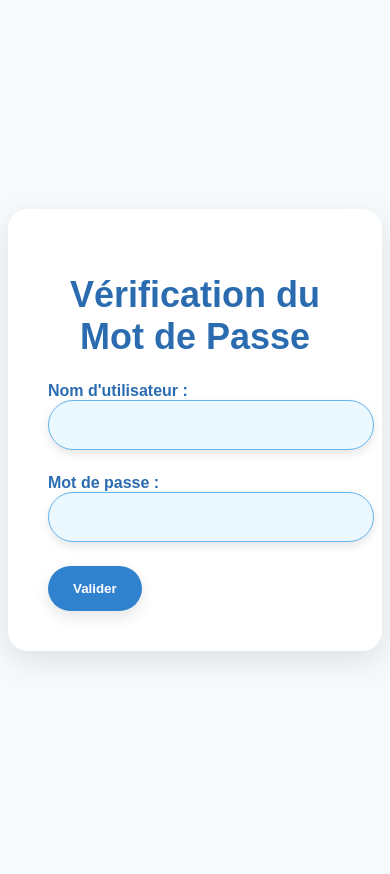
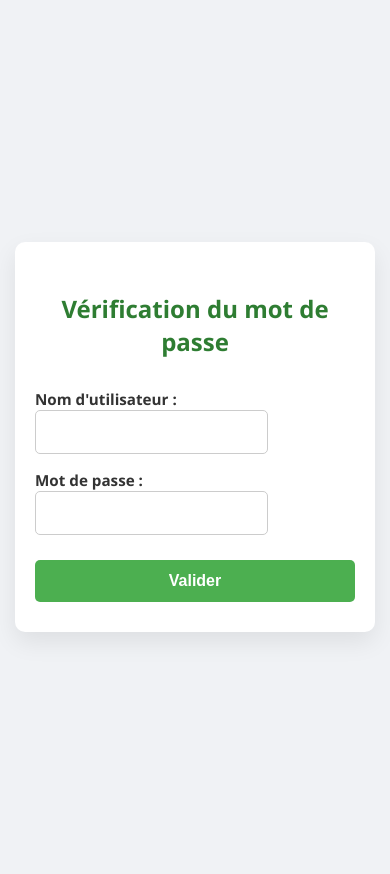
Before and after one commit to DAH-dev/CV, a Django app: page /connexion in a window 390 px wide. Before the commit the page ends 661 px from the top, so only its background shows below. Run offline with Django 5.2, Linux system fonts and the light colour scheme.

Commit message:
Message de mise à jour

```diff
--- a/appcv/templates/formulaire.html
+++ b/appcv/templates/formulaire.html
@@ -1,201 +1,135 @@
 <!DOCTYPE html>
 <html lang="fr">
 <head>
-    <meta charset="UTF-8">
-    <meta name="viewport" content="width=device-width, initial-scale=1.0">
-    <title>Vérification du Mot de Passe</title>
+    <meta charset="UTF-8" />
+    <meta name="viewport" content="width=device-width, initial-scale=1.0" />
+    <title>Vérification du mot de passe</title>
     <style>
-        /* Style de base */
         body {
-            background-color: #f7fafc;
-            min-height: 100vh;
+            padding: 0;
+            background-color: #f0f2f5;
+            font-family: 'Segoe UI', sans-serif;
             display: flex;
             align-items: center;
             justify-content: center;
-            font-family: 'Arial', sans-serif;
+            min-height: 100vh;
         }
 
-        /* Container principal */
         .container {
-            background-color: white;
-            box-shadow: 0 10px 30px rgba(0, 0, 0, 0.1);
-            border-radius: 20px;
-            padding: 40px;
-            max-width: 600px;
+            background-color: #ffffff;
+            padding: 40px 30px;
+            border-radius: 10px;
+            box-shadow: 0 10px 25px rgba(0, 0, 0, 0.08);
+            max-width: 400px;
             width: 100%;
-            transition: all 0.3s;
         }
 
-        .container:hover {
-            transform: scale(1.05);
+        h2 {
+            text-align: center;
+            color: #2e7d32;
+            margin-bottom: 30px;
+            font-size: 1.8rem;
         }
 
-        /* Titre principal */
-        h1 {
-            font-size: 2.25rem;
-            font-weight: bold;
-            margin-bottom: 1.5rem;
-            text-align: center;
-            color: #2b6cb0;
-        }
-
-        /* Formulaire */
         form {
             display: flex;
             flex-direction: column;
-            gap: 1.5rem;
+            gap: 15px;
         }
 
-        /* Champs du formulaire */
-        input[type="text"], input[type="password"] {
-            width: 100%;
-            padding: 15px;
-            border-radius: 9999px;
-            border: 1px solid #63b3ed;
-            box-shadow: 0 4px 10px rgba(0, 0, 0, 0.1);
-            background-color: #ebf8ff;
-            color: #2b6cb0;
-            font-size: 1rem;
+        label {
+            font-weight: 600;
+            color: #333;
+            margin-bottom: 5px;
+            font-size: 0.95rem;
         }
 
-        input[type="text"]:focus, input[type="password"]:focus {
-            outline: none;
-            border-color: #3182ce;
-            box-shadow: 0 0 0 4px rgba(50, 113, 192, 0.3);
+        input[type="text"],
+        input[type="password"] {
+            padding: 12px;
+            border: 1px solid #ccc;
+            border-radius: 5px;
+            font-size: 1rem;
+            background-color: #fff;
         }
 
-        /* Etiquettes des champs */
-        label {
-            font-weight: 600;
-            color: #2b6cb0;
-            margin-bottom: 0.5rem;
+        input:focus {
+            outline: none;
+            border-color: #4caf50;
+            box-shadow: 0 0 0 2px rgba(76, 175, 80, 0.2);
         }
 
-        /* Message d'erreur */
         .error-message {
-            color: #f56565;
-            font-size: 0.875rem;
-            margin-top: 0.5rem;
+            color: #d32f2f;
+            font-size: 0.85rem;
         }
 
-        /* Bouton de soumission */
         button[type="submit"] {
-            padding: 15px 25px;
-            border-radius: 9999px;
+            margin-top: 10px;
+            padding: 12px;
+            background-color: #4caf50;
+            border: none;
+            border-radius: 5px;
+            color: white;
             font-weight: 600;
-            text-align: center;
-            background-color: #3182ce;
-            color: white;
-            box-shadow: 0 6px 15px rgba(0, 0, 0, 0.1);
-            transition: all 0.3s;
-            border: none;
+            font-size: 1rem;
+            cursor: pointer;
+            transition: background-color 0.3s ease;
         }
 
         button[type="submit"]:hover {
-            background-color: #2b6cb0;
+            background-color: #388e3c;
         }
 
-        /* Message pour l'utilisateur authentifié */
-        .user-welcome {
-            text-align: center;
-            color: #2b6cb0;
-            font-weight: 600;
-            font-size: 1.25rem;
-            margin-top: 1.5rem;
-        }
+        @media (max-width: 480px) {
+            body {
+                margin: 15px;
+            }
 
-        /* Lien d'ajout ou modification des informations */
-        .user-action-link {
-            display: block;
-            text-align: center;
-            background-color: #ebf8ff;
-            color: #3182ce;
-            font-weight: 600;
-            padding: 15px 25px;
-            border-radius: 9999px;
-            box-shadow: 0 6px 15px rgba(0, 0, 0, 0.1);
-            margin-top: 1rem;
-            transition: background-color 0.3s;
-        }
+            .container {
+                padding: 30px 20px;
+            }
 
-        .user-action-link:hover {
-            background-color: #bee3f8;
-        }
-
-        /* Lien pour la création de compte */
-        .create-account-link {
-            display: block;
-            text-align: center;
-            background-color: #ebf8ff;
-            color: #3182ce;
-            font-weight: 600;
-            padding: 15px 25px;
-            border-radius: 9999px;
-            box-shadow: 0 6px 15px rgba(0, 0, 0, 0.1);
-            margin-top: 1rem;
-            transition: background-color 0.3s;
-        }
-
-        .create-account-link:hover {
-            background-color: #bee3f8;
-        }
-
-        /* Message pour l'absence d'utilisateur */
-        .user-not-found {
-            text-align: center;
-            color: #f56565;
-            margin-top: 1.5rem;
+            h2 {
+                font-size: 1.5rem;
+            }
         }
     </style>
 </head>
 <body>
 
     <div class="container">
-        <h1>Vérification du Mot de Passe</h1>
+        <h2>Vérification du mot de passe</h2>
 
         <form method="POST">
             {% csrf_token %}
 
-            <!-- Champ pour le nom d'utilisateur -->
             <div>
                 <label for="username">Nom d'utilisateur :</label>
-                <input type="text" name="username" id="username" required>
+                <input type="text" name="username" id="username" required />
+                {% if form.username.errors %}
+                    <div class="error-message">
+                        {% for error in form.username.errors %}
+                            <p>{{ error }}</p>
+                        {% endfor %}
+                    </div>
+                {% endif %}
             </div>
 
-            <!-- Champ pour le mot de passe -->
             <div>
                 <label for="password">Mot de passe :</label>
-                <input type="password" name="password" id="password" required>
+                <input type="password" name="password" id="password" required />
+                {% if form.password.errors %}
+                    <div class="error-message">
+                        {% for error in form.password.errors %}
+                            <p>{{ error }}</p>
+                        {% endfor %}
+                    </div>
+                {% endif %}
             </div>
 
-            <!-- Bouton de soumission -->
-            <div class="flex justify-between items-center">
-                <button type="submit">
-                    Valider
-                </button>
-            </div>
-
-            <!-- Message d'erreur -->
-            {% if error_message %}
-                <p class="error-message">{{ error_message }}</p>
-            {% endif %}
+            <button type="submit">Valider</button>
         </form>
-
-        <!-- Affichage si l'utilisateur est authentifié -->
-        {% if user_authenticated %}
-            <h2 class="user-welcome">Bienvenue, {{ user.username }} {{ personne.prenom }}</h2>
-            <a href="{% url 'boite' %}" class="user-action-link">
-                Ajouter ou modifier mes informations
-            </a>
-        {% endif %}
-
-        <!-- Message pour inviter l'utilisateur à créer un compte s'il n'en a pas -->
-        {% if user_not_found %}
-            <p class="user-not-found">Veuillez créer un compte si vous ne l'avez pas encore fait.</p>
-            <a href="{% url 'register' %}" class="create-account-link">
-                Créer un compte
-            </a>
-        {% endif %}
     </div>
 
 </body>
```
